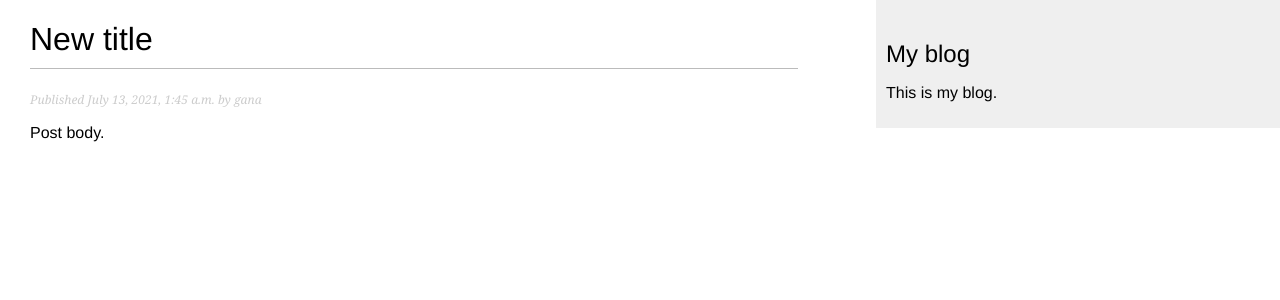
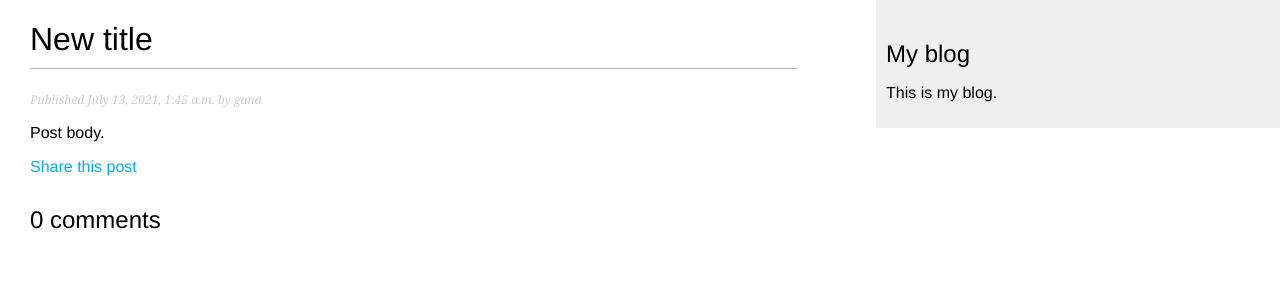
Before and after one commit to gana-95/Projects, a Django app: a page that uses blogsite_gana/blog/templates/blog/post/detail.html in a window 1280 px wide. Shown: the top 300 px of the page. Run offline with Django 3.2, Linux system fonts and the light colour scheme; data comes from the database, SQL or seed files in the repository; both versions use the stored data as it was after the commit; data that the repository does not hold is empty.

Commit message:
git add .

```diff
--- /dev/null
+++ b/blogsite_gana/blog/forms.py
@@ -0,0 +1,13 @@
+from django import forms
+from .models import Comment
+
+class EmailPostForm(forms.Form):
+    name = forms.CharField(max_length=25)
+    email = forms.EmailField()
+    to = forms.EmailField()
+    comments = forms.CharField(required=False, widget=forms.Textarea)
+
+class CommentForm(forms.ModelForm):
+    class Meta:
+        model = Comment
+        fields = ('name', 'email', 'body')
--- a/blogsite_gana/blog/models.py
+++ b/blogsite_gana/blog/models.py
@@ -10,6 +10,7 @@ class PublishedManager(models.Manager):
                     self).get_queryset()\
                         .filter(status='published')
 
+# Database model for the Posts created
 class Post(models.Model):
     STATUS_CHOICES = (
         ('draft', 'Draft'),
@@ -39,3 +40,16 @@ class Post(models.Model):
 
     objects = models.Manager() # The default manager.
     published = PublishedManager() # Our custom manager.
+
+class Comment(models.Model):
+    post = models.ForeignKey(Post, on_delete=models.CASCADE, related_name='comments')
+    name = models.CharField(max_length=80)
+    email = models.EmailField()
+    body = models.TextField()
+    created = models.DateTimeField(auto_now_add=True)
+    updated = models.DateTimeField(auto_now=True)
+    active = models.BooleanField(default=True)
+    class Meta:
+        ordering = ('created',)
+    def __str__(self):
+        return f'Commen by {self.name} on {self.post}'
--- a/blogsite_gana/blog/templates/blog/post/detail.html
+++ b/blogsite_gana/blog/templates/blog/post/detail.html
@@ -6,4 +6,14 @@
         Published {{ post.publish }} by {{ post.author }}
     </p>
     {{ post.body|linebreaks }}
+    <p>
+        <a href="{% url 'blog:post_share' post.id %}">
+            Share this post
+        </a>
+    </p>
+    {% with comments.count as total_comments %}
+        <h2>
+            {{ total_comments }} comment{{ total_comments|pluralize }}
+        </h2>
+    {% endwith %}
 {% endblock %}
--- a/blogsite_gana/blog/urls.py
+++ b/blogsite_gana/blog/urls.py
@@ -9,4 +9,5 @@ urlpatterns = [
     path('<int:year>/<int:month>/<int:day>/<slug:post>/',
     views.post_detail,
     name='post_detail'),
+    path('<int:post_id>/share/', views.post_share, name='post_share'),
 ]
--- a/blogsite_gana/blog/views.py
+++ b/blogsite_gana/blog/views.py
@@ -1,7 +1,9 @@
 from django.shortcuts import render, get_object_or_404
-from .models import Post
+from .models import Post, Comment
 from django.core.paginator import Paginator, EmptyPage, PageNotAnInteger
 from django.views.generic import ListView
+from .forms import EmailPostForm, CommentForm
+from django.core.mail import send_mail
 
 class PostListView(ListView):
     queryset = Post.published.all()
@@ -34,7 +36,51 @@ def post_detail(request, year, month, day, post):
     publish__year=year,
     publish__month=month,
     publish__day=day)
+    # List of active comments for this post
+    comments = post.comments.filter(active=True)
+    new_comment = None
+    if request.method == 'POST':
+        # A comment was posted
+        comment_form = CommentForm(data=request.POST)
+        if comment_form.is_valid():
+            # Create comment object but don't save to database yet
+            new_comment = comment_form.save(commit=False)
+            # Assign the current post to the comment
+            new_comment.post = post
+            # Save the comment to the database
+            new_comment.save()
+    else:
+        comment_form = CommentForm()
 
     return render(request,
     'blog/post/detail.html',
-    {'post': post})
+    {'post': post,
+    'comments': comments,
+    'new_comment': new_comment,
+    'comment_form': comment_form})
+
+# To share the posts to others
+def post_share(request, post_id):
+    # Retrieve post by id
+    post = get_object_or_404(Post, id=post_id, status='published')
+    sent = False
+    if request.method == 'POST':
+        # Form was submitted
+        form = EmailPostForm(request.POST)
+        if form.is_valid():
+            # Form fields passed validation
+            cd = form.cleaned_data
+            post_url = request.build_absolute_uri(post.get_absolute_url())
+            subject = f"{cd['name']} recommends you read " \
+                    f"{post.title}"
+            message = f"Read {post.title} at {post_url} \n\n" \
+                    f"{cd['name']}\'s comments: {cd['comments']}"
+            send_mail(subject, message, 'admin@myblog.com', [cd['to']])
+            sent = True
+
+    else:
+        form = EmailPostForm()
+    return render(request, 'blog/post/share.html',
+    {'post': post,
+    'form': form,
+    'sent': sent})
```
Also changed, not shown: blogsite_gana/blog/admin.py (+8 -2 lines), blogsite_gana/blog/templates/blog/post/share.html (added, +17 -0 lines), blogsite_gana/blogsite_gana/settings.py (+8 -0 lines), blogsite_gana/blog/migrations/0002_comment.py (added), blogsite_gana/db.sqlite3.
